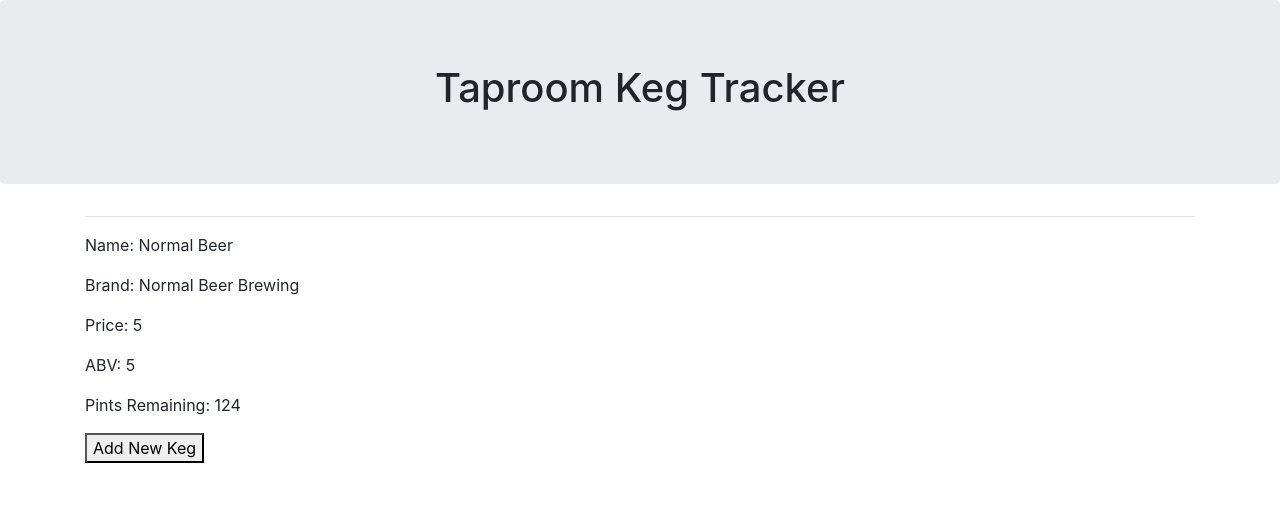
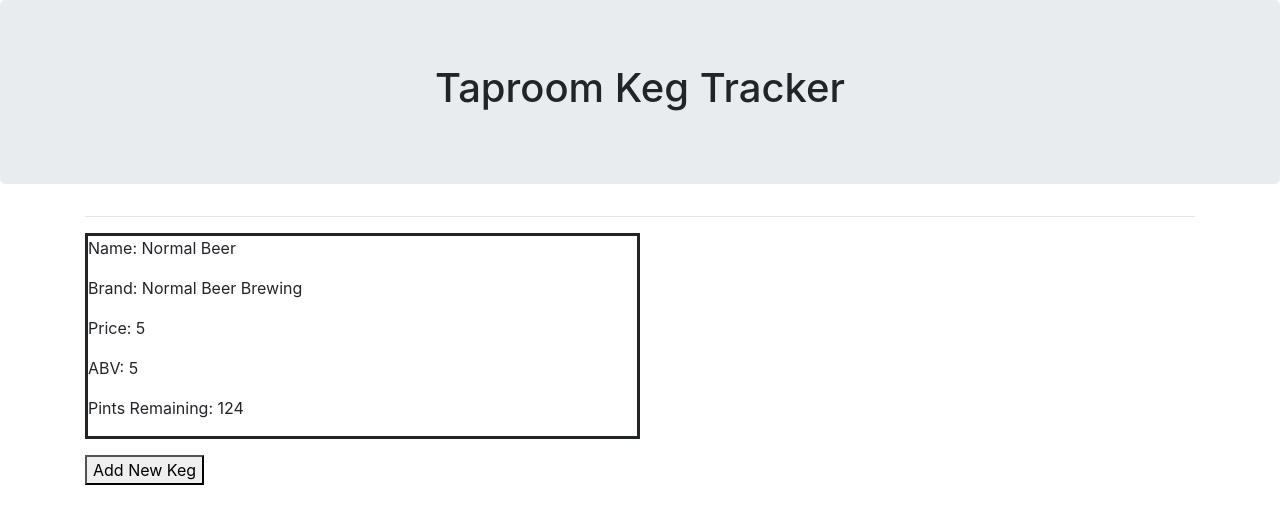
Before and after one commit to eric-endsley/tap-room-redux, a React (Create React App) app: page / in a window 1280 px wide. Shown: the top 524 px of the page. Built offline with nearby package versions, Linux system fonts and the light colour scheme.

Commit message:
add border to keg cards & click handler

```diff
--- a/src/components/Keg.js
+++ b/src/components/Keg.js
@@ -2,13 +2,20 @@ import React from 'react';
 import PropTypes from 'prop-types';
 
 function Keg(props) {
+  const kegCardStyles = {
+    border: 'solid',
+    marginRight: '50%',
+    marginBottom: '1rem'
+  }
   return (
     <React.Fragment>
+      <div style={kegCardStyles} onClick= {() => props.whenKegCardClicked(props.id)}>
       <p>Name: {props.name}</p>
       <p>Brand: {props.brand}</p>
       <p>Price: {props.price}</p>
       <p>ABV: {props.abv}</p>
       <p>Pints Remaining: {props.pints}</p>
+      </div>
     </React.Fragment>
   );
 }
```
